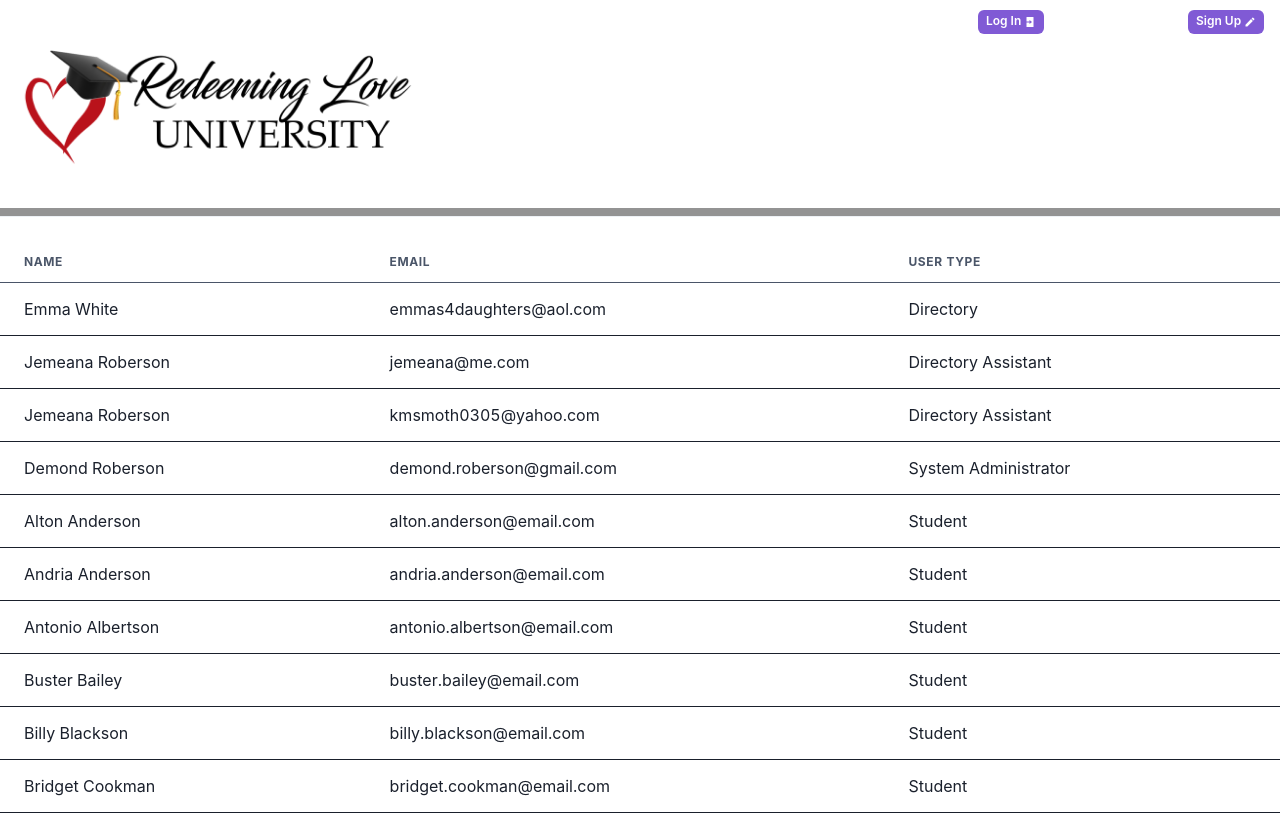
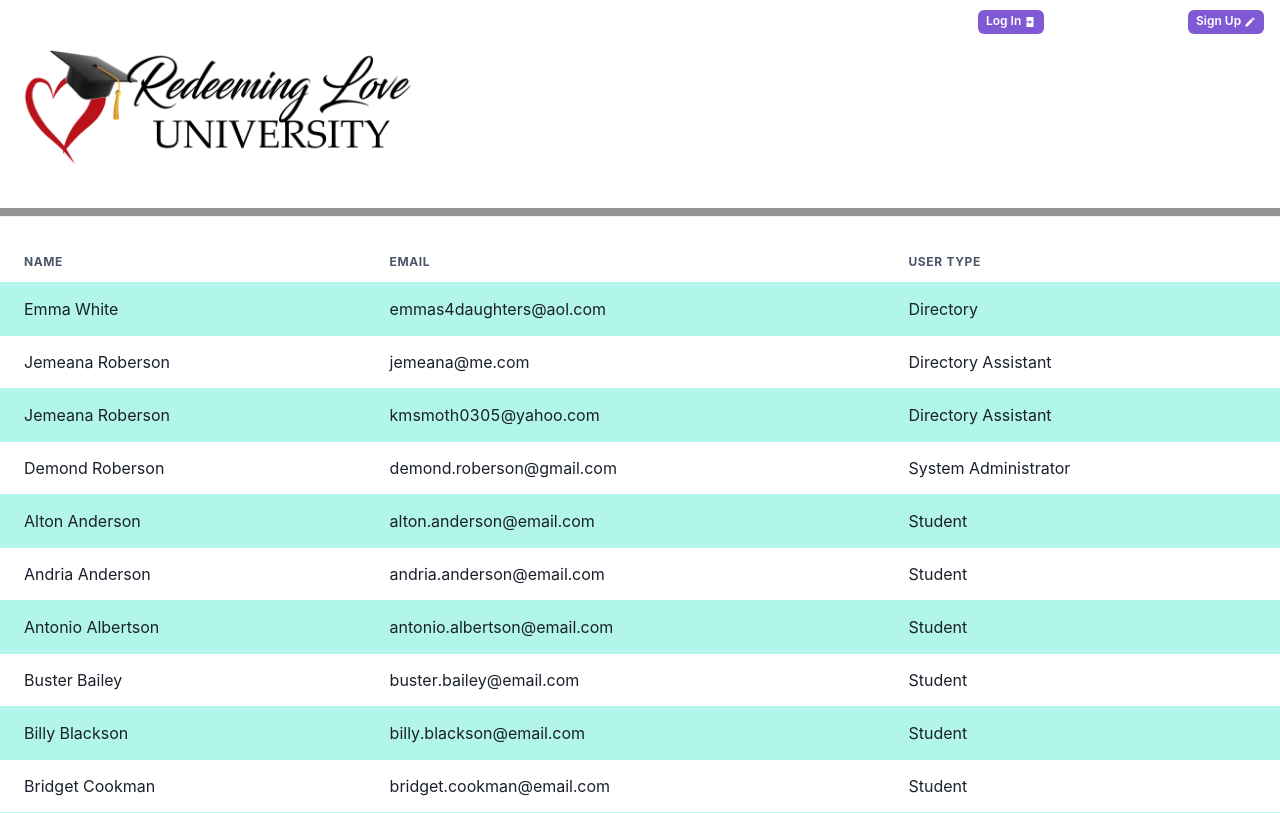
Before and after one commit to 3zbyjd/rlomuniv, a React (Vite) app: page /UserList in a window 1280 px wide. Built offline with nearby package versions, Linux system fonts and the light colour scheme.

Commit message:
Working to render user list route.

```diff
--- a/src/pages/User/UserList.tsx
+++ b/src/pages/User/UserList.tsx
@@ -40,7 +40,7 @@ function UserList() {
       />
 
       <TableContainer>
-        <Table variant="striped" colorScheme="#d9d9d9">
+        <Table variant="striped" colorScheme="teal">
           <Thead>
             <Tr>
               <Th>Name</Th>
```
